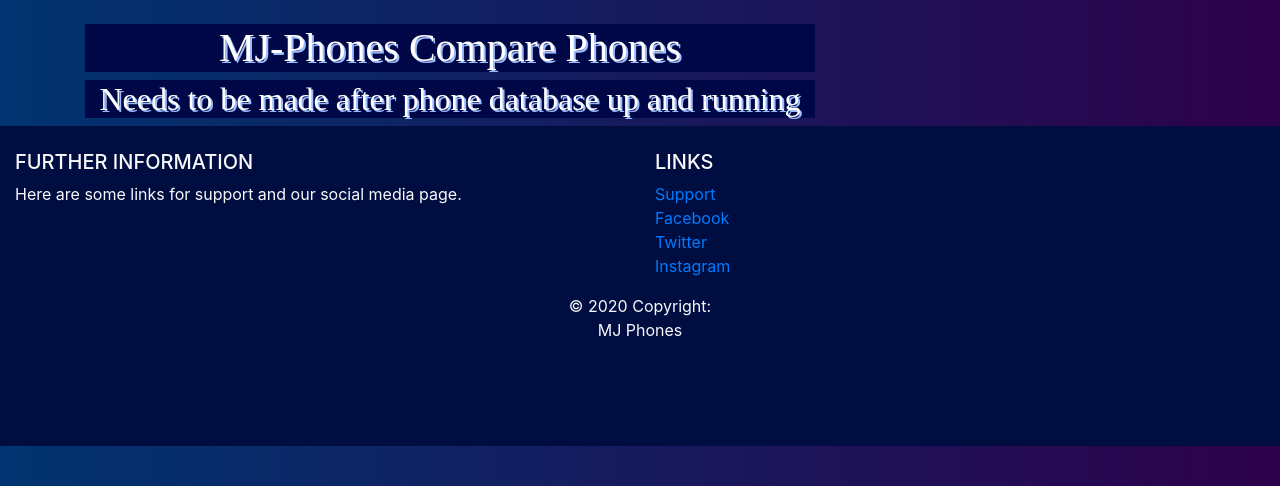
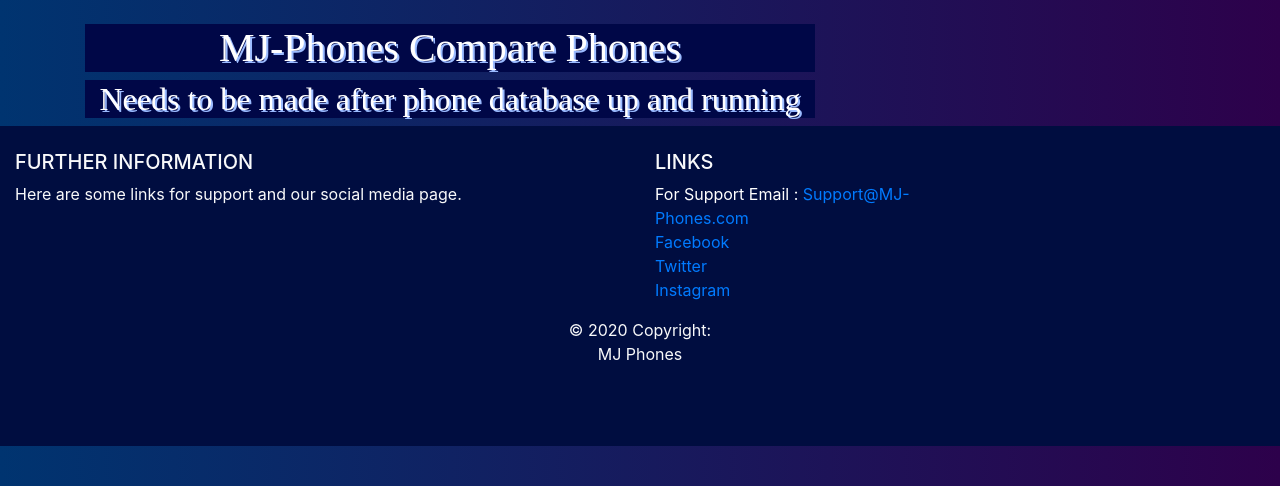
Before and after one commit to JamesP1996/MJ-Phones, a Django app: page /compare/ in a window 1280 px wide. Shown: the part 96-582 px from the top of the page. Run offline with Django 3.2, Linux system fonts and the light colour scheme; some libraries are stand-ins or nearby versions.

Commit message:
Fixed Footer Links.

```diff
--- a/Phones/Templates/phone/base.html
+++ b/Phones/Templates/phone/base.html
@@ -120,16 +120,16 @@
 
         <ul class="list-unstyled">
           <li>
-            <a href="#!">Support</a>
+            <a style="color:white">For Support Email : </a> <a href="#">Support@MJ-Phones.com</a>
           </li>
           <li>
-            <a href="#!">Facebook</a>
+            <a href="https://www.facebook.com">Facebook</a>
           </li>
           <li>
-            <a href="#!">Twitter</a>
+            <a href="https://www.twitter.com">Twitter</a>
           </li>
           <li>
-            <a href="#!">Instagram</a>
+            <a href="https://www.instagram.com">Instagram</a>
           </li>
         </ul>
 
```
Also changed, not shown: db.sqlite3.
